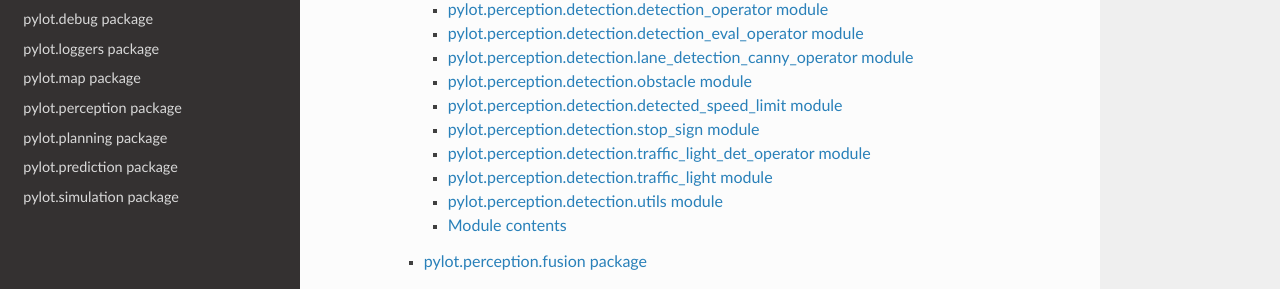
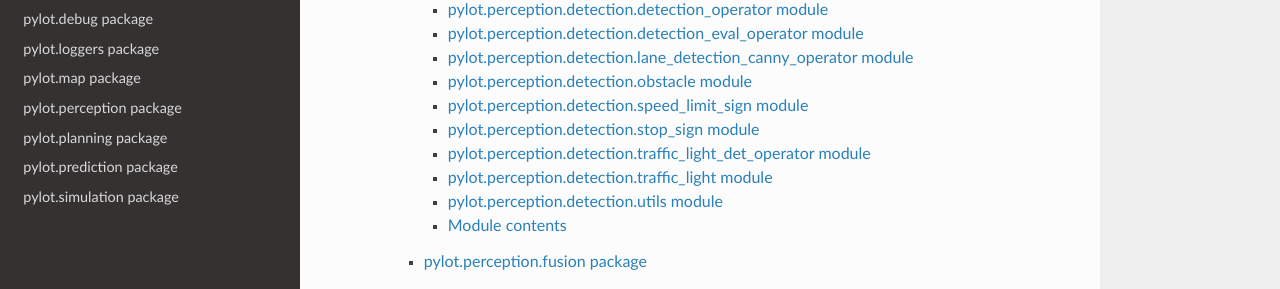
Before and after one commit to erdos-project/pylot, a Sphinx documentation site: the page built from doc/source/index.rst, in a window 1280 px wide and 900 px high, scrolled down 2411 px. Shown: the part 162-451 px from the top of the window. Built offline with Sphinx 7.4.7 and the Read the Docs theme 2.0.0, drawn with Linux system fonts in a browser that asks for light colours; formulas are drawn with MathJax 3.

Commit message:
Fixed perception documentation.

```diff
--- a/doc/source/pylot.perception.detection.rst
+++ b/doc/source/pylot.perception.detection.rst
@@ -5,7 +5,7 @@ Submodules
 ----------
 
 pylot.perception.detection.detection\_decay\_operator module
--------------------------------------------------------------------
+------------------------------------------------------------
 
 .. automodule:: pylot.perception.detection.detection_decay_operator
     :members:
@@ -21,7 +21,7 @@ pylot.perception.detection.detection\_operator module
     :show-inheritance:
 
 pylot.perception.detection.detection\_eval\_operator module
---------------------------------------------------------------
+-----------------------------------------------------------
 
 .. automodule:: pylot.perception.detection.detection_eval_operator
     :members:
@@ -37,23 +37,23 @@ pylot.perception.detection.lane\_detection\_canny\_operator module
     :show-inheritance:
 
 pylot.perception.detection.obstacle module
------------------------------------------------------------
+------------------------------------------
 
 .. automodule:: pylot.perception.detection.obstacle
     :members:
     :undoc-members:
     :show-inheritance:
 
-pylot.perception.detection.detected\_speed\_limit module
---------------------------------------------------------
+pylot.perception.detection.speed\_limit\_sign module
+----------------------------------------------------
 
-.. automodule:: pylot.perception.detection.detected_speed_limit
+.. automodule:: pylot.perception.detection.speed_limit_sign
     :members:
     :undoc-members:
     :show-inheritance:
 
 pylot.perception.detection.stop\_sign module
------------------------------------------------------------
+--------------------------------------------
 
 .. automodule:: pylot.perception.detection.stop_sign
     :members:
```
